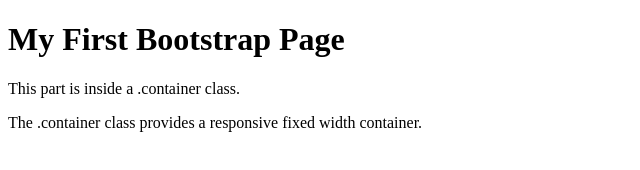
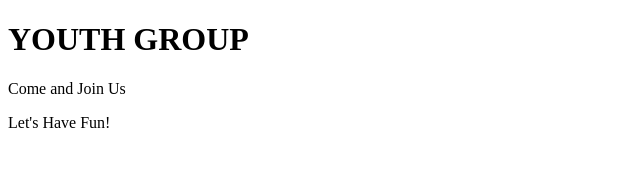
Before and after one commit to Friasmaryaa/MARIA.io, a plain HTML site: page index.html in a window 1280 px wide. Shown: the whole page, without its empty margins (0-640 px from the left). Drawn offline with Linux system fonts and the light colour scheme.

Commit message:
Update index.html

```diff
--- a/index.html
+++ b/index.html
@@ -7,9 +7,9 @@
 <body>
 
 <div class="container">
-  <h1>My First Bootstrap Page</h1>
-  <p>This part is inside a .container class.</p>
-  <p>The .container class provides a responsive fixed width container.</p>
+  <h1>YOUTH GROUP</h1>
+  <p>Come and Join Us</p>
+  <p>Let's Have Fun!</p>
 </div>
 
 </body>
```
